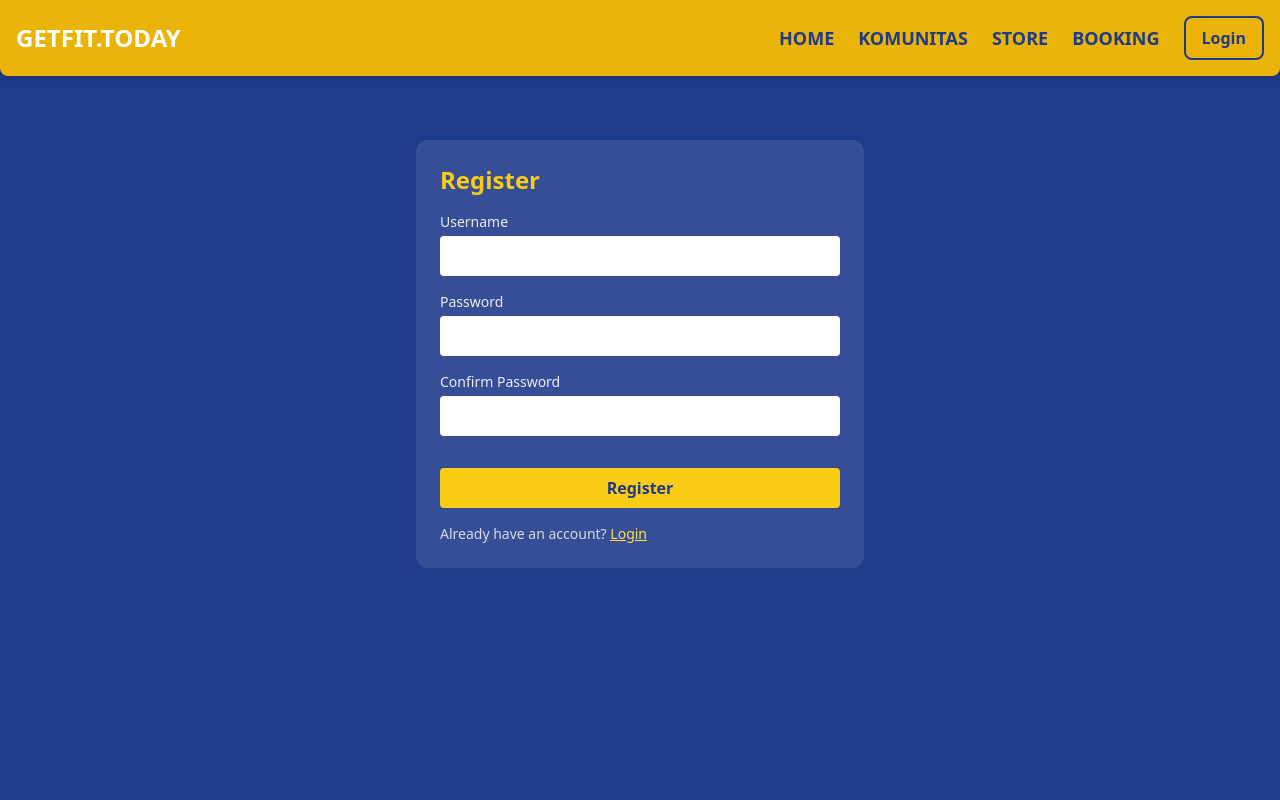
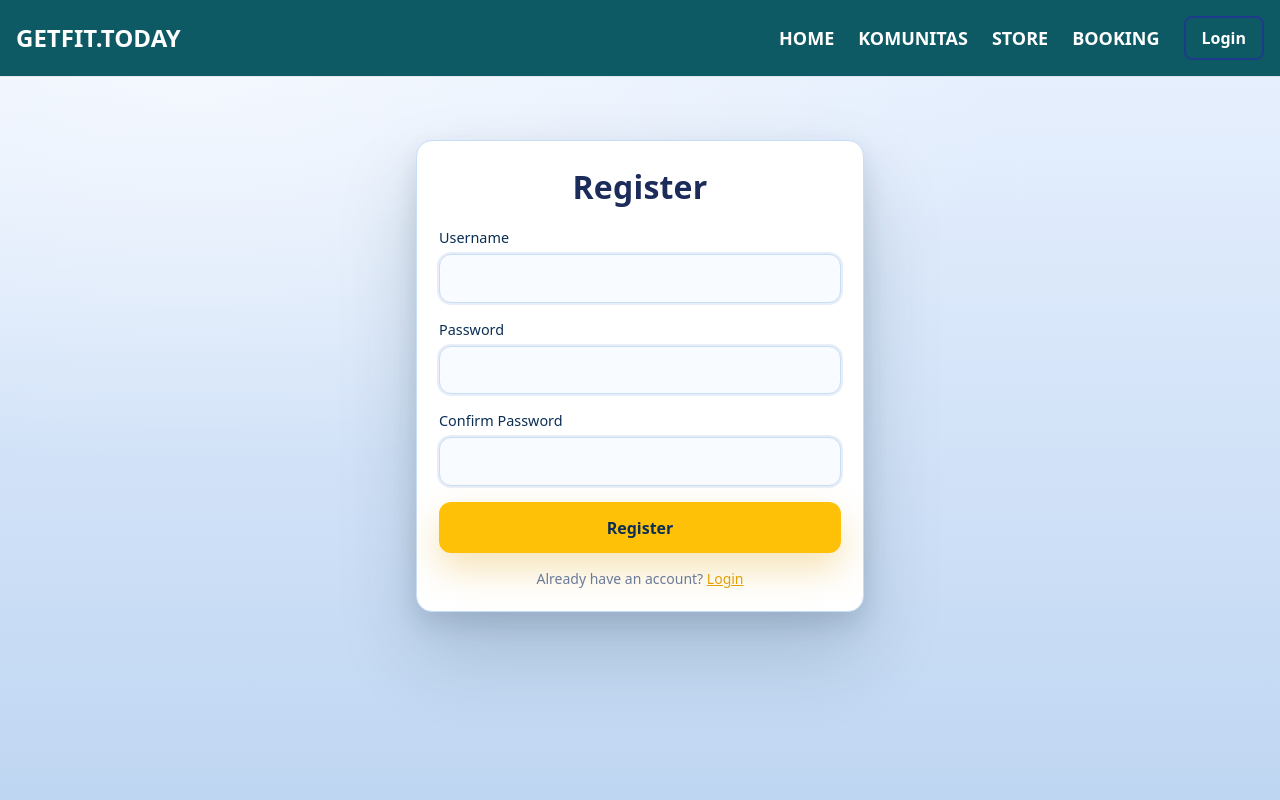
Before and after one commit to PBP-B01/getfittoday, a Django app: page /central/register/ in a window 1280 px wide. Run offline with Django 5.2, Linux system fonts and the light colour scheme; parts of the project's set-up code (start-up, migrations or seed data) failed here and were passed over; some libraries are stand-ins or nearby versions.

Commit message:
styling progress

```diff
--- a/booking/templates/my_bookings.html
+++ b/booking/templates/my_bookings.html
@@ -4,7 +4,7 @@
 
 {% block content %}
 <section class="max-w-4xl mx-auto py-10">
-  <h1 class="page-title text-center">My bookings</h1>
+  <h1 class="page-title text-center">MY BOOKINGS</h1>
   <div class="space-y-4">
     {% for it in items %}
     <div class="booking-card">
--- a/central/templates/register.html
+++ b/central/templates/register.html
@@ -2,38 +2,117 @@
 {% load static %}
 
 {% block title %}Register{% endblock %}
+{% block body_class %}auth-theme{% endblock %}
 
 {% block content %}
-<section class="max-w-md mx-auto mt-10 bg-white/10 p-6 rounded-xl">
-  <h1 class="text-2xl font-bold mb-4 text-yellow-400">Register</h1>
+<section class="max-w-md mx-auto mt-10">
+  <div class="auth-card">
+    <h1 class="auth-title">Register</h1>
 
     <form id="regForm" class="space-y-4">
       {% csrf_token %}
       <div>
-      <label class="block text-sm mb-1 text-white/90">Username</label>
-      <input name="username" class="w-full px-3 py-2 rounded text-blue-900" required>
-    </div>
-    <div>
-      <label class="block text-sm mb-1 text-white/90">Password</label>
-      <input type="password" name="password1" class="w-full px-3 py-2 rounded text-blue-900" required>
-    </div>
-    <div>
-      <label class="block text-sm mb-1 text-white/90">Confirm Password</label>
-      <input type="password" name="password2" class="w-full px-3 py-2 rounded text-blue-900" required>
+        <label class="auth-label">Username</label>
+        <input name="username" class="auth-input" required autocomplete="username">
       </div>
 
-    <div id="regErrors" class="text-red-300 text-sm"></div>
+      <div>
+        <label class="auth-label">Password</label>
+        <input type="password" name="password1" class="auth-input" required autocomplete="new-password">
+      </div>
 
-    <button id="regBtn"
-            class="w-full bg-yellow-400 hover:bg-yellow-300 text-blue-900 font-bold py-2 rounded">
-      Register
-    </button>
+      <div>
+        <label class="auth-label">Confirm Password</label>
+        <input type="password" name="password2" class="auth-input" required autocomplete="new-password">
+      </div>
+
+      <div id="regErrors" class="auth-error hidden"></div>
+
+      <button id="regBtn" class="auth-button w-full">Register</button>
     </form>
 
-  <p class="mt-4 text-white/80 text-sm">
-    Already have an account? <a href="{% url 'central:login_ajax' %}" class="text-yellow-300 underline">Login</a>
+    <p class="mt-4 text-center text-[var(--ink-weak)] text-sm">
+      Already have an account?
+      <a href="{% url 'central:login' %}" class="auth-link">Login</a>
     </p>
+  </div>
 </section>
+{% endblock %}
+
+{% block extra_css %}
+<style>
+  :root{
+    --nav-bg:#0E5A64; --nav-bg-darker:#07434B; --nav-text:#FFFFFF;
+    --title:#1B2B5A; --bg-1:#EAF2FF; --bg-2:#BFD6F2;
+    --card-bg:#FFFFFF; --card-brd:#C8DDF6; --card-brd-strong:#DDE7FF;
+    --ink-weak:#6B7A99; --accent:#FFC107; --accent-dark:#E0A106;
+    --input-bg:#F8FBFF; --input-text:#0B2E55;
+    --idle-glow: rgba(78,115,181,.12); --focus:#9EC5FF80;
+  }
+  body.auth-theme{
+    background:
+      radial-gradient(1200px 600px at 15% 6%, rgba(255,255,255,.6), transparent 70%),
+      linear-gradient(180deg, var(--bg-1) 0%, var(--bg-2) 100%);
+    color: var(--nav-text);
+  }
+  body.auth-theme nav{
+    background-color: var(--nav-bg) !important;
+    color: var(--nav-text) !important;
+    border-radius: 0 !important;
+    box-shadow: 0 1px 0 rgba(0,0,0,.06);
+  }
+  body.auth-theme nav a{ color: var(--nav-text) !important; }
+  body.auth-theme nav a:hover{ opacity:.92; }
+
+  .auth-card{
+    background: var(--card-bg);
+    border: 1px solid var(--card-brd);
+    border-radius: 16px;
+    padding: 22px;
+    box-shadow:
+      0 40px 80px rgba(13,43,63,.18),
+      0 12px 24px rgba(13,43,63,.12),
+      inset 0 1px 0 rgba(255,255,255,.65);
+  }
+  .auth-title{
+    color: var(--title);
+    font-weight: 800;
+    font-size: clamp(24px, 3vw, 32px);
+    text-align: center;
+    margin-bottom: 16px;
+    letter-spacing:.2px;
+  }
+  .auth-label{ display:block; margin-bottom:.35rem; font-size:.9rem; color: var(--input-text); }
+  .auth-input{
+    width:100%; padding:.7rem .85rem; border-radius:12px;
+    background: var(--input-bg); color: var(--input-text);
+    border:1px solid var(--card-brd); outline:none;
+    transition: box-shadow .18s ease, border-color .18s ease;
+    box-shadow: 0 0 0 2px var(--idle-glow);
+  }
+  .auth-input:focus{
+    border-color: var(--card-brd-strong);
+    box-shadow:
+      0 0 0 3px var(--focus),
+      0 10px 22px rgba(13,43,63,.12);
+  }
+  .auth-button{
+    display:inline-flex; align-items:center; justify-content:center;
+    padding:.8rem 1rem; border-radius:12px; font-weight:800; color:#0B2E55;
+    background: var(--accent);
+    border:1px solid color-mix(in srgb, var(--accent) 90%, #000 0%);
+    box-shadow: 0 16px 36px rgba(224,161,6,.30);
+    transition: background .15s ease, transform .05s ease, box-shadow .15s ease;
+  }
+  .auth-button:hover{ background: var(--accent-dark); }
+  .auth-button:active{ transform: translateY(1px); }
+  .auth-button:disabled{ opacity:.6; cursor:not-allowed; }
+  .auth-link{ color: var(--accent-dark); text-decoration: underline; }
+  .auth-error{
+    background:#FEE2E2; color:#991B1B; border:1px solid #FCA5A5;
+    border-radius:12px; padding:.65rem .85rem; font-size:.9rem;
+  }
+</style>
 {% endblock %}
 
 {% block extra_js %}
@@ -49,33 +128,33 @@
 
   form.addEventListener('submit', async (e) => {
     e.preventDefault();
-    out.textContent = '';
+    out.classList.add('hidden'); out.textContent = '';
     btn.disabled = true;
 
-    const fd = new FormData(form);
     try {
       const r = await fetch("{% url 'central:register_ajax' %}", {
         method: "POST",
         headers: {"X-CSRFToken": getCookie('csrftoken')},
-        body: fd,
+        body: new FormData(form),
         credentials: "same-origin",
       });
 
-      const data = await r.json();
+      const data = await r.json().catch(() => ({}));
       if (!r.ok || !data.ok) {
-        if (data.errors) {
-          out.innerHTML = Object.entries(data.errors)
-            .map(([field, msgs]) => `<div>${field}: ${(Array.isArray(msgs)?msgs.join(', '):msgs)}</div>`)
-            .join('');
-        } else {
-          out.textContent = "Registrasi gagal.";
-        }
+        const html = data?.errors
+          ? Object.entries(data.errors)
+              .map(([f, msgs]) => `<div><strong>${f}</strong>: ${(Array.isArray(msgs)?msgs.join(', '):msgs)}</div>`)
+              .join('')
+          : "Registrasi gagal.";
+        out.innerHTML = html;
+        out.classList.remove('hidden');
         btn.disabled = false;
         return;
       }
       window.location.href = data.redirect || "{% url 'central:login' %}";
     } catch (err) {
       out.textContent = "Terjadi kesalahan jaringan. Cobalah lagi.";
+      out.classList.remove('hidden');
       btn.disabled = false;
     }
   });
```
Also changed, not shown: central/templates/login.html (+117 -16 lines). Lines whose indentation alone changed are shown as unchanged.
